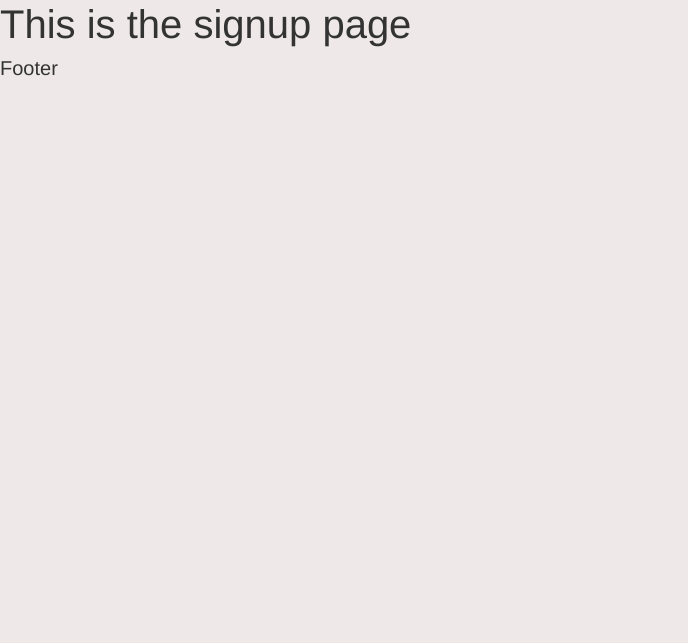
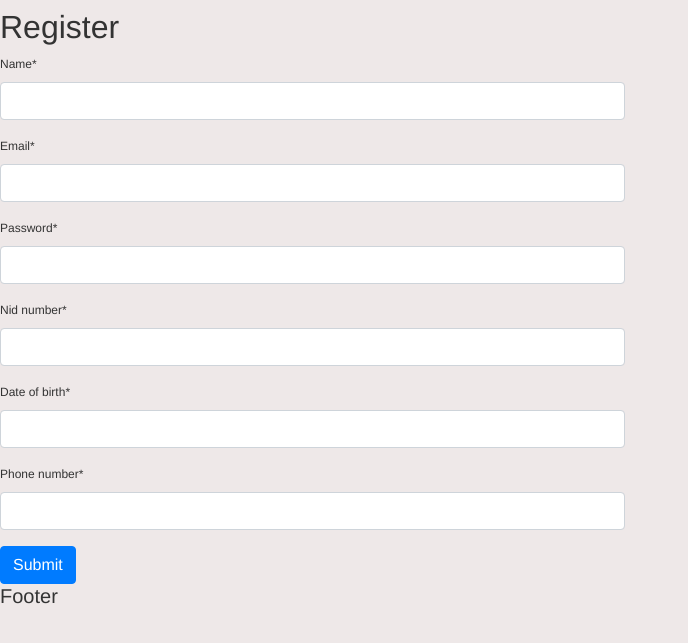
Before and after one commit to ArifShariar/Spacey, a Django app: page /register/ in a window 1280 px wide. Shown: the top 643 px of the page, without its empty margins (0-688 px from the left). Run offline with Django 4.2, Linux system fonts and the light colour scheme; some libraries are stand-ins or nearby versions.

Commit message:
Registration complete

```diff
--- a/Property/views.py
+++ b/Property/views.py
@@ -1,5 +1,4 @@
 from django.shortcuts import render, redirect
-from django.forms import inlineformset_factory
 from User.models import User
 from .forms import *
 
--- /dev/null
+++ b/User/forms.py
@@ -0,0 +1,8 @@
+from django import forms
+from .models import *
+
+
+class RegisterForm(forms.ModelForm):
+    class Meta:
+        model = User
+        fields = '__all__'
--- a/User/models.py
+++ b/User/models.py
@@ -7,9 +7,9 @@ class User(models.Model):
     name = models.CharField(max_length=50)
     email = models.EmailField(max_length=254)
     password = models.CharField(max_length=50)
-    nidNumber = models.IntegerField()
-    dateOfBirth = models.DateField()
-    phoneNumber = models.CharField(max_length=50)
+    nid_number = models.IntegerField()
+    date_of_birth = models.DateField()
+    phone_number = models.CharField(max_length=50)
 
     def __str__(self):
         return self.name
--- a/User/views.py
+++ b/User/views.py
@@ -1,5 +1,6 @@
 from django.shortcuts import render
-from .models import User
+from .forms import *
+from django.contrib.auth.hashers import make_password, check_password
 
 
 def welcome(request):
@@ -11,7 +12,38 @@ def login(request):
 
 
 def register(request):
-    return render(request, 'auth/register.html')
+    form = RegisterForm()
+    context = {'form': form}
+    if request.method == 'POST':
+        form = RegisterForm(request.POST)
+        if form.is_valid():
+            user_name = form.cleaned_data['name']
+            email = form.cleaned_data['email']
+            password = form.cleaned_data['password']
+            password = make_password(password)
+            nid_number = form.cleaned_data['nid_number']
+            date_of_birth = form.cleaned_data['date_of_birth']
+            phone_number = form.cleaned_data['phone_number']
+
+            # print(user_name, email, password, nid_number, date_of_birth, phone_number)
+            # check if email and nid_number already exists
+            # if not, create new user
+            # if yes, return error
+            existing_user = User.objects.filter(email=email, nid_number=nid_number)
+            if existing_user:
+                print('User already exists')
+                # pass this message to frontend
+                return render(request, 'auth/register.html', context)
+            else:
+                new_user = User(name=user_name, email=email, password=password, nid_number=nid_number, date_of_birth=date_of_birth, phone_number=phone_number)
+                new_user.save()
+
+            # redirect to user home page
+            return render(request, 'home/welcome.html')
+        else:
+            context = {'form': form}
+            return render(request, 'auth/register.html', context)
+    return render(request, 'auth/register.html', context)
 
 
 # remember, pk has to be same as the url
--- a/templates/auth/register.html
+++ b/templates/auth/register.html
@@ -1,9 +1,51 @@
 {% extends 'base/base.html' %}
-
+{% load crispy_forms_filters %}
 {% block title %}Register{% endblock %}
 
 {% block content %}
-    <div>
-    This is the signup page
+    {% load crispy_forms_tags %}
+    <h2>
+        Register
+    </h2>
+    <form method="post">
+    {% csrf_token %}
+    <div class="row">
+        <div class="col-lg-6 col-md-12">
+            {{ form.name|as_crispy_field }}
+        </div>
     </div>
+
+    <div class="row">
+        <div class="col-lg-6 col-md-12">
+            {{ form.email|as_crispy_field }}
+        </div>
+    </div>
+
+    <div class="row">
+        <div class="col-lg-6 col-md-12">
+            {{ form.password|as_crispy_field }}
+        </div>
+    </div>
+
+    <div class="row">
+        <div class="col-lg-6 col-md-12">
+            {{ form.nid_number|as_crispy_field }}
+        </div>
+    </div>
+
+    <div class="row">
+        <div class="col-lg-6 col-md-12">
+            {{ form.date_of_birth|as_crispy_field }}
+        </div>
+    </div>
+
+    <div class="row">
+        <div class="col-lg-6 col-md-12">
+            {{ form.phone_number|as_crispy_field }}
+        </div>
+    </div>
+
+        <button type="submit" class="btn btn-primary">Submit</button>
+
+    </form>
 {% endblock %}
```
Also changed, not shown: User/migrations/0002_rename_dateofbirth_user_date_of_birth_and_more.py (added).
